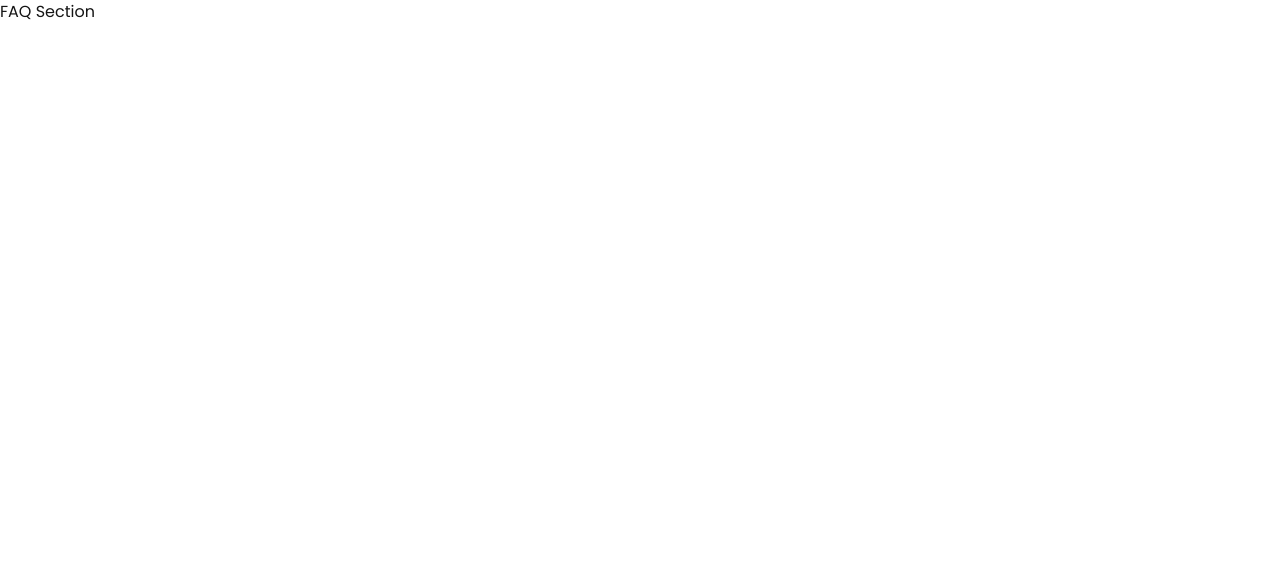
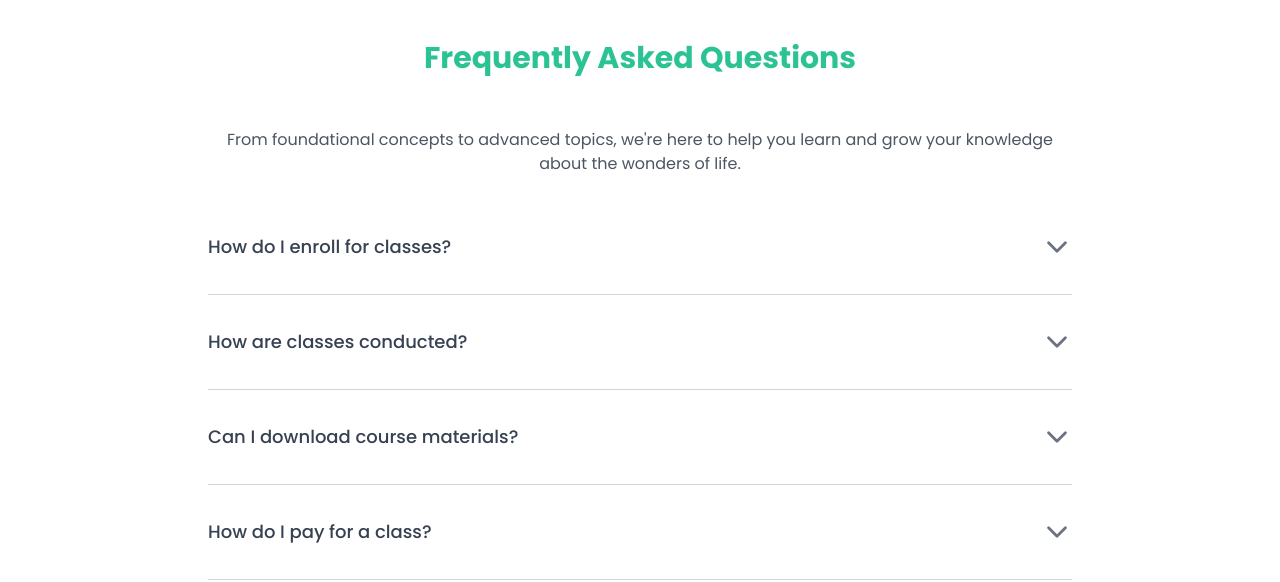
Before and after one commit to Pasinduhansana/Biozone, a React (Vite) app: page / in a window 1280 px wide. Shown: the top 582 px of the page. Built offline with nearby package versions, Linux system fonts and the light colour scheme.

Commit message:
FAQ Completed

```diff
--- a/package.json
+++ b/package.json
@@ -11,7 +11,8 @@
   },
   "dependencies": {
     "react": "^18.3.1",
-    "react-dom": "^18.3.1"
+    "react-dom": "^18.3.1",
+    "react-icons": "^5.4.0"
   },
   "devDependencies": {
     "@eslint/js": "^9.15.0",
--- a/src/Components/FAQ.jsx
+++ b/src/Components/FAQ.jsx
@@ -1,7 +1,59 @@
-import React from "react";
+import React, { useState } from "react";
+import { IoChevronDownOutline } from "react-icons/io5";
+
+const faqs = [
+  { question: "How do I enroll for classes?", answer: "You can enroll by visiting our website and signing up." },
+  { question: "How are classes conducted?", answer: "Classes are conducted online through live video sessions." },
+  { question: "Can I download course materials?", answer: "Yes, course materials are available for download after enrollment." },
+  { question: "How do I pay for a class?", answer: "You can pay via credit card, PayPal, or bank transfer." },
+];
 
 const FAQ = () => {
-  return <div className="flex flex-row text-primarytext">FAQ Section</div>;
+  const [openIndex, setOpenIndex] = useState(null);
+
+  const toggleFAQ = (index) => {
+    setOpenIndex(openIndex === index ? null : index);
+  };
+
+  return (
+    <div className="max-w-4xl mx-auto px-4 py-10">
+      <h2 className="text-3xl font-bold text-center text-primary2 mb-2">
+        Frequently Asked Questions
+      </h2>
+      <p className="text-gray-600 text-center mb-10 pt-11">
+        From foundational concepts to advanced topics, we're here to help you learn and grow your knowledge about the wonders of life.
+      </p>
+
+      <div className="space-y-4">
+        {faqs.map((faq, index) => (
+          <div key={index} className="border-b border-gray-300">
+            <button
+              className="w-full flex justify-between items-center py-4 text-left focus:outline-none"
+              onClick={() => toggleFAQ(index)}
+            >
+              <span className="text-lg font-medium text-gray-700">{faq.question}</span>
+              <span
+                className={`text-3xl text-gray-500 transition-transform duration-500 ease-in-out ${
+                  openIndex === index ? "rotate-180" : ""
+                }`}
+              >
+                <IoChevronDownOutline />
+              </span>
+            </button>
+            <div
+              className={`pb-4 text-gray-600 transition-all duration-500 ease-in-out ${
+                openIndex === index
+                  ? "max-h-96 opacity-100 overflow-auto"
+                  : "max-h-0 opacity-0 overflow-hidden"
+              }`}
+            >
+              {faq.answer}
+            </div>
+          </div>
+        ))}
+      </div>
+    </div>
+  );
 };
 
 export default FAQ;
```
Also changed, not shown: 1 other file (tests, documents, lock files or other folders).
